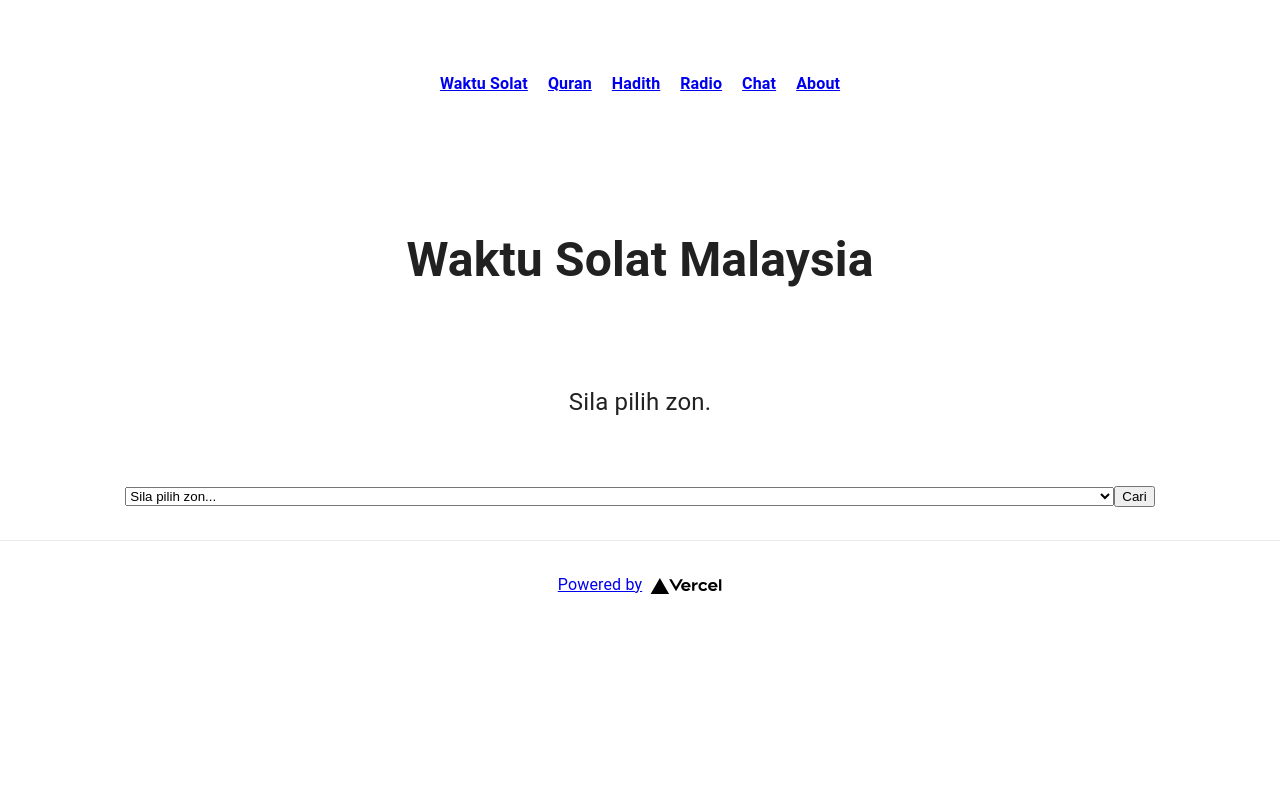
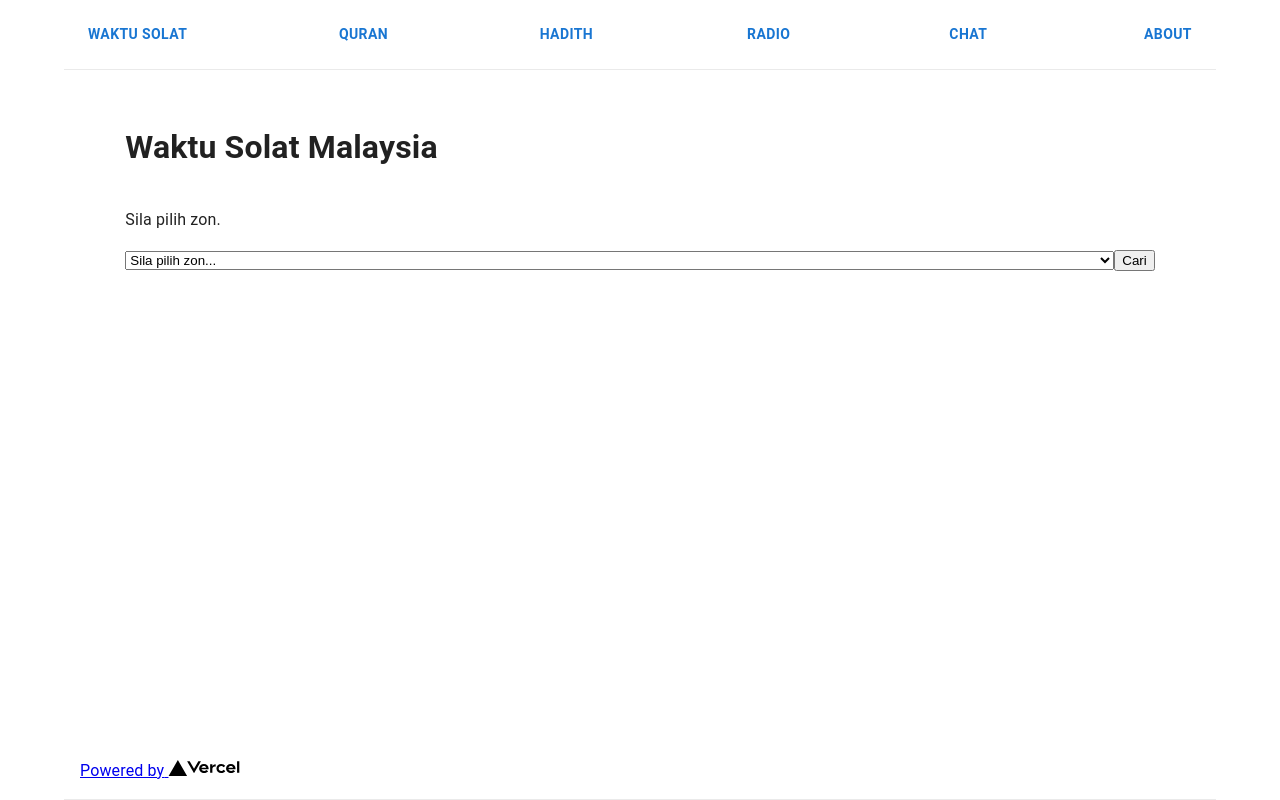
Before and after one commit to c4lyp5o/cpray-v2, a Next.js app: page / in a window 1280 px wide. Built offline with nearby package versions, Linux system fonts and the light colour scheme.

Commit message:
main main

```diff
--- a/components/Footer.js
+++ b/components/Footer.js
@@ -1,19 +1,28 @@
 import Image from 'next/image';
-import styles from '../styles/Home.module.css';
+import { Box } from '@mui/material';
 
 export default function Footer() {
   return (
-    <footer className={styles.footer}>
+    <Box
+      display='flex'
+      flexDirection='row'
+      justifyContent='space-between'
+      alignItems='center'
+      alignContent='center'
+      padding='1rem'
+      backgroundColor='#fff'
+      borderBottom='1px solid #eaeaea'
+    >
       <a
         href='https://vercel.com?utm_source=create-next-app&utm_medium=default-template&utm_campaign=create-next-app'
         target='_blank'
         rel='noopener noreferrer'
       >
         Powered by{' '}
-        <span className={styles.logo}>
+        <span>
           <Image src='/vercel.svg' alt='Vercel Logo' width={72} height={16} />
         </span>
       </a>
-    </footer>
+    </Box>
   );
 }
--- a/components/Layout.js
+++ b/components/Layout.js
@@ -1,12 +1,22 @@
+import { Box } from '@mui/material';
 import Navbar from './Navbar';
 import Footer from './Footer';
 
 export default function Layout({ children }) {
   return (
-    <>
+    <Box display='flex' flexDirection='column' minHeight='100vh'>
       <Navbar />
-      <main>{children}</main>
+      <Box
+        display='flex'
+        flexDirection='column'
+        flexGrow={1}
+        padding='1rem'
+        margin='0 auto'
+        maxWidth='1200px'
+      >
+        {children}
+      </Box>
       <Footer />
-    </>
+    </Box>
   );
 }
--- a/components/Navbar.js
+++ b/components/Navbar.js
@@ -1,98 +1,59 @@
 import Link from 'next/link';
-import Image from 'next/image';
-import styles from '../styles/Home.module.css';
+import { Box, Button } from '@mui/material';
 
 export default function Navbar() {
   return (
-    <div className={styles.container}>
-      <main className={styles.main}>
-        <nav className={styles.navbar}>
+    <Box
+      display='flex'
+      flexDirection='row'
+      justifyContent='space-between'
+      alignItems='center'
+      padding='1rem'
+      backgroundColor='#fff'
+      borderBottom='1px solid #eaeaea'
+    >
       <Link href='/'>
-            <a className='navbar-brand'>
-              {/* <Image
-                src='/images/logo.png'
-                width='30'
-                height='30'
-                className='d-inline-block align-top'
-                alt=''
-              /> */}
-              <span className='ml-2'>
+        <Button variant='text'>
+          <span>
             <strong>Waktu Solat</strong>
           </span>
-            </a>
+        </Button>
       </Link>
       <Link href='/quran'>
-            <a className='navbar-brand'>
-              {/* <Image
-                src='/images/logo.png'
-                width='30'
-                height='30'
-                className='d-inline-block align-top'
-                alt=''
-              /> */}
-              <span className='ml-2'>
+        <Button variant='text'>
+          <span>
             <strong>Quran</strong>
           </span>
-            </a>
+        </Button>
       </Link>
       <Link href='/quran'>
-            <a className='navbar-brand'>
-              {/* <Image
-                src='/images/logo.png'
-                width='30'
-                height='30'
-                className='d-inline-block align-top'
-                alt=''
-              /> */}
-              <span className='ml-2'>
+        <Button variant='text'>
+          <span>
             <strong>Hadith</strong>
           </span>
-            </a>
+        </Button>
       </Link>
       <Link href='/quran'>
-            <a className='navbar-brand'>
-              {/* <Image
-                src='/images/logo.png'
-                width='30'
-                height='30'
-                className='d-inline-block align-top'
-                alt=''
-              /> */}
-              <span className='ml-2'>
+        <Button variant='text'>
+          <span>
             <strong>Radio</strong>
           </span>
-            </a>
+        </Button>
       </Link>
       <Link href='/quran'>
-            <a className='navbar-brand'>
-              {/* <Image
-                src='/images/logo.png'
-                width='30'
-                height='30'
-                className='d-inline-block align-top'
-                alt=''
-              /> */}
-              <span className='ml-2'>
+        <Button variant='text'>
+          <span>
             <strong>Chat</strong>
           </span>
-            </a>
+        </Button>
       </Link>
       <Link href='/quran'>
-            <a className='navbar-brand'>
-              {/* <Image
-                src='/images/logo.png'
-                width='30'
-                height='30'
-                className='d-inline-block align-top'
-                alt=''
-              /> */}
-              <span className='ml-2'>
+        <Button variant='text'>
+          <span>
             <strong>About</strong>
           </span>
-            </a>
+        </Button>
       </Link>
-        </nav>
-      </main>
-    </div>
+    </Box>
   );
 }
--- a/components/Spin.js
+++ b/components/Spin.js
@@ -1,11 +1,10 @@
-import { Spinner } from 'react-awesome-spinners';
 import styles from '../styles/Home.module.css';
 
 export default function Spin() {
   return (
     <div className={styles.container}>
       <main className={styles.main}>
-        <Spinner color='#00BFFF' />
+        <h1>yeah</h1>
       </main>
     </div>
   );
--- a/pages/_app.js
+++ b/pages/_app.js
@@ -1,13 +1,16 @@
 import CssBaseline from '@mui/material/CssBaseline';
+import { Container } from '@mui/material';
 import Layout from '../components/Layout';
 
 function MyApp({ Component, pageProps }) {
   return (
     <>
       <CssBaseline />
-      <Layout>
-        <Component {...pageProps} />
-      </Layout>
+      <Container maxWidth='lg'>
+        <Layout>
+          <Component {...pageProps} />
+        </Layout>
+      </Container>
     </>
   );
 }
--- a/pages/index.js
+++ b/pages/index.js
@@ -1,21 +1,25 @@
 import Head from 'next/head';
-import Image from 'next/image';
+import { Box } from '@mui/material';
 import Data from '../components/Zones';
-import styles from '../styles/Home.module.css';
 
 export default function Home() {
   return (
-    <div className={styles.container}>
+    <Box
+      display='flex'
+      flexDirection='column'
+      flexGrow={1}
+      padding='1rem'
+      margin='0 auto'
+      maxWidth='1200px'
+    >
       <Head>
         <title>Waktu Solat</title>
         <meta name='description' content='Generated by create next app' />
         <link rel='icon' href='/favicon.ico' />
       </Head>
-      <main className={styles.main}>
-        <h1 className={styles.title}>Waktu Solat Malaysia</h1>
-        <p className={styles.description}>Sila pilih zon.</p>
-        <Data />
-      </main>
-    </div>
+      <h1>Waktu Solat Malaysia</h1>
+      <p>Sila pilih zon.</p>
+      <Data />
+    </Box>
   );
 }
```
Also changed, not shown: components/Time.js (+93 -49 lines). Lines whose indentation alone changed are shown as unchanged.
